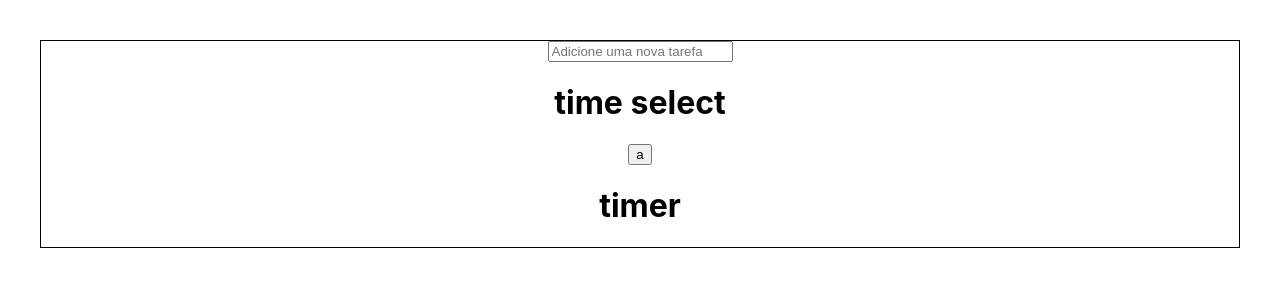
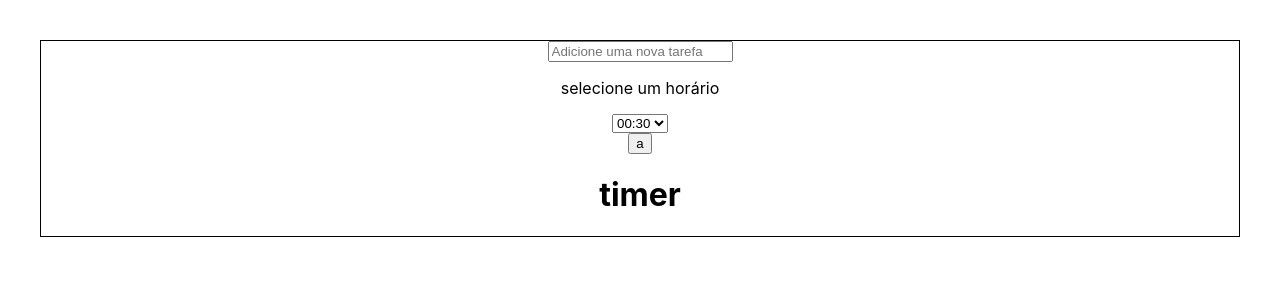
Before and after one commit to gmsf19/react-pomodoro-app, a React (Vite) app: page / in a window 1280 px wide. Shown: the top 300 px of the page. Built offline with nearby package versions, Linux system fonts and the light colour scheme.

Commit message:
Creating a select time component and update store context

```diff
--- a/src/components/TimeSelect/index.tsx
+++ b/src/components/TimeSelect/index.tsx
@@ -1,7 +1,22 @@
+import { useContext } from 'react';
+
+import { AppContext } from '../../store/context';
+import { SelectTime } from './styles';
+
 const TimeSelect = () => {
+  const { setSelectedTime } = useContext(AppContext);
+  const handleChangeOption = (optionSelected: React.ChangeEvent<HTMLSelectElement>) => {
+    setSelectedTime(optionSelected.target.value);
+  };
   return (
     <>
-      <h1>time select</h1>
+      <p>selecione um horário</p>
+      <SelectTime onChange={handleChangeOption}>
+        <option>00:30</option>
+        <option>01:00</option>
+        <option>01:30</option>
+        <option>02:00</option>
+      </SelectTime>
     </>
   );
 };
--- /dev/null
+++ b/src/components/TimeSelect/styles.tsx
@@ -0,0 +1,3 @@
+import styled from 'styled-components';
+
+export const SelectTime = styled.select``;
--- a/src/store/context/index.tsx
+++ b/src/store/context/index.tsx
@@ -3,14 +3,20 @@ import { createContext, Dispatch, SetStateAction, useState } from 'react';
 interface StatesContextType {
   listTasks: any[];
   setListTasks: Dispatch<SetStateAction<any>>;
+  selectedTime: string;
+  setSelectedTime: Dispatch<SetStateAction<string>>;
 }
 
 export const AppContext = createContext({} as StatesContextType);
 
 export const ContextProvider = ({ children }: any) => {
   const [listTasks, setListTasks] = useState([]);
+
+  const [selectedTime, setSelectedTime] = useState('');
   return (
-    <AppContext.Provider value={{ listTasks, setListTasks }}>
+    <AppContext.Provider
+      value={{ listTasks, setListTasks, selectedTime, setSelectedTime }}
+    >
       {children}
     </AppContext.Provider>
   );
```
